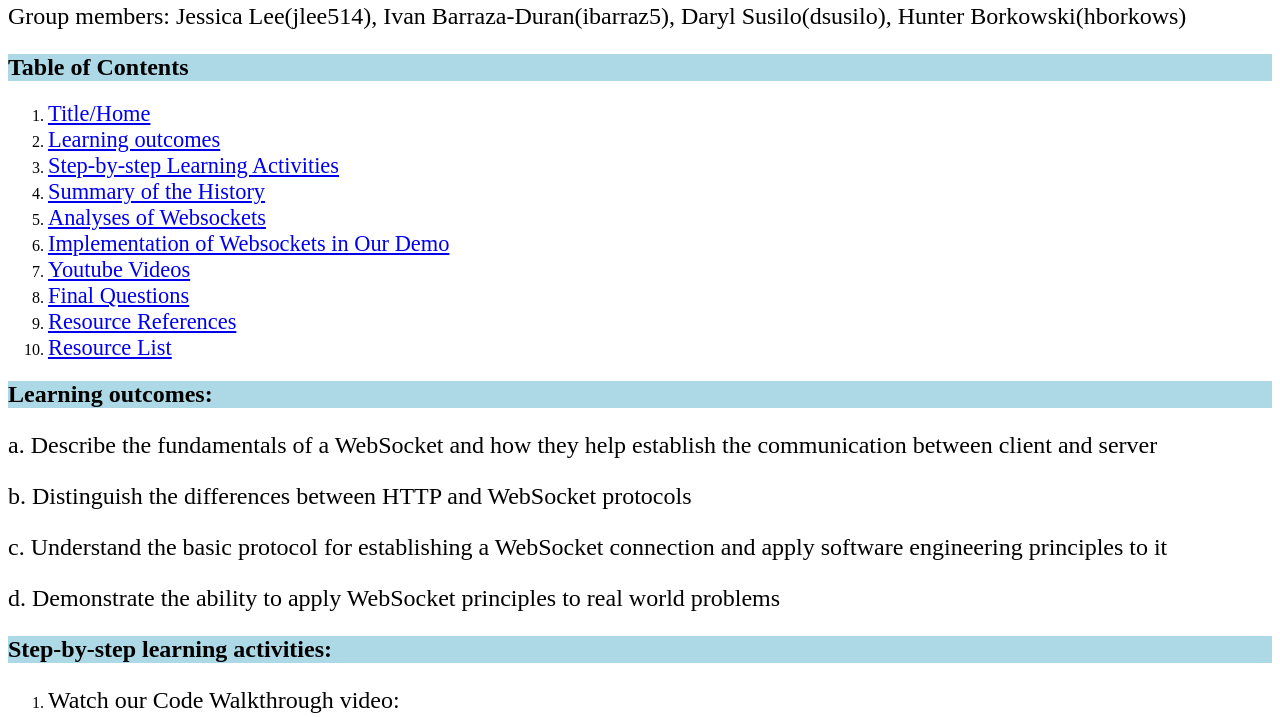
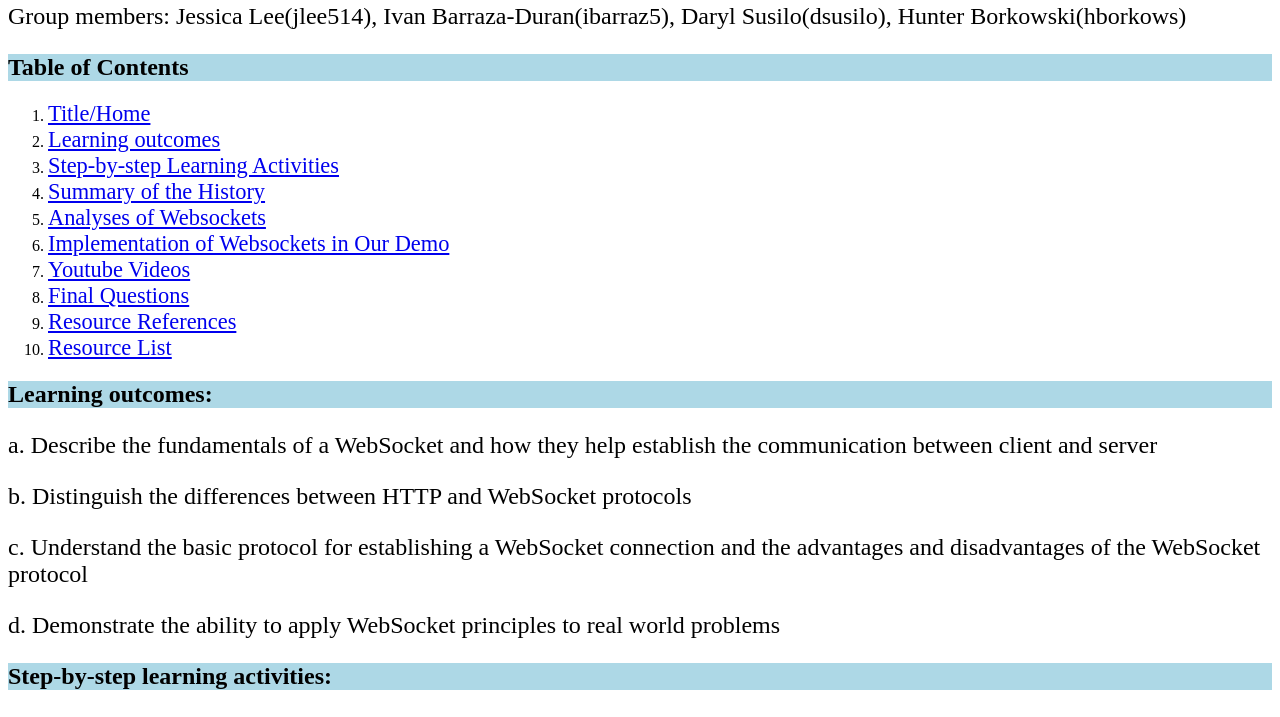
Before and after one commit to ibarraz5/advanced-project, a website: page writeup.html in a window 1280 px wide. Shown: the part 79-796 px from the top of the page. Drawn offline with Linux system fonts and the light colour scheme.

Commit message:
Update writeup.html

```diff
--- a/writeup.html
+++ b/writeup.html
@@ -43,7 +43,7 @@
           b. Distinguish the differences between HTTP and WebSocket protocols
         </p>
         <p>
-          c.  Understand the basic protocol for establishing a WebSocket connection and apply software engineering principles to it
+          c.  Understand the basic protocol for establishing a WebSocket connection and the advantages and disadvantages of the WebSocket protocol
         </p>
         <p>
           d.  Demonstrate the ability to apply WebSocket principles to real world problems
```
